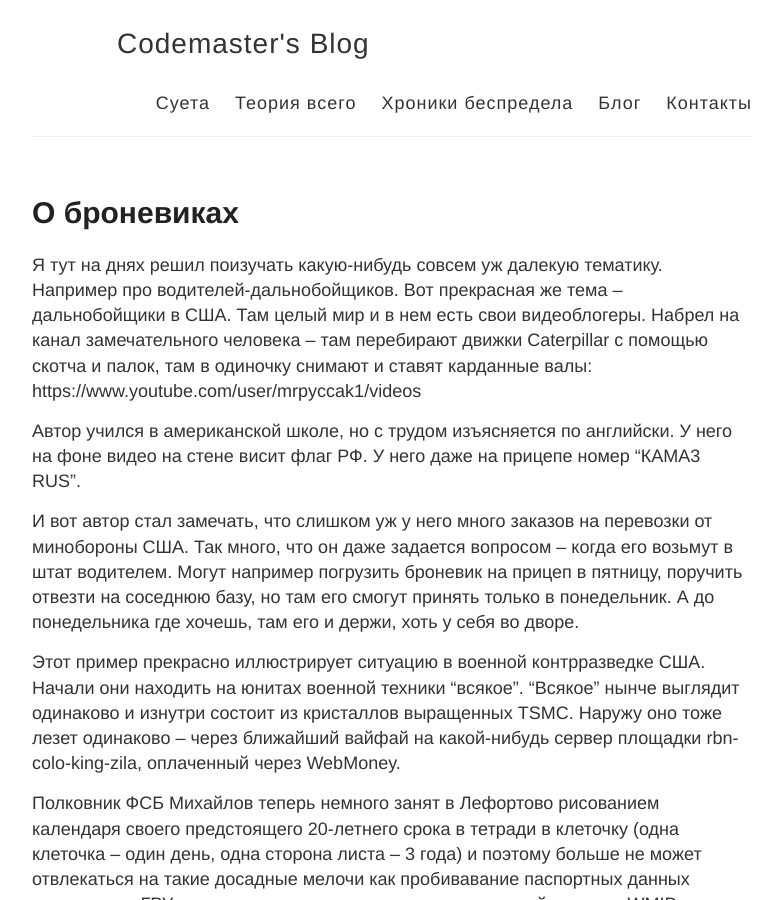
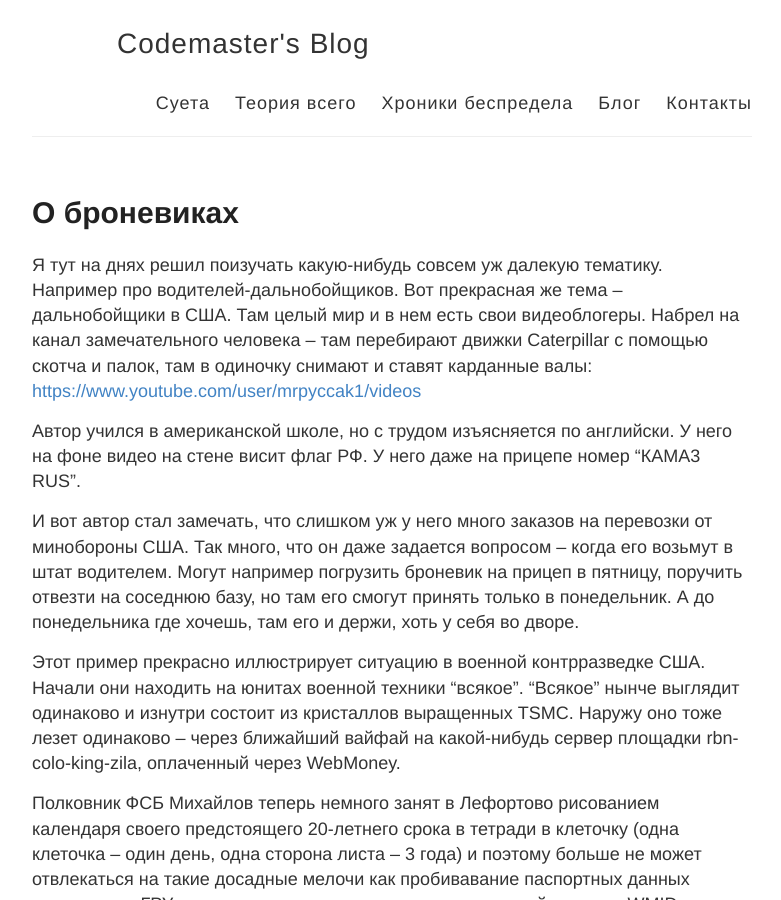
Before and after one commit to decrafts/r, a Jekyll site: the page built from _posts/2019/02/2019-02-24-bronevik.md, in a window 1280 px wide and 900 px high. Shown: the whole window, without its empty margins (248-1029 px from the left). Built offline with Jekyll 4.4.1, drawn with Linux system fonts in a browser that asks for light colours; comment, search, counter and statistics services are not loaded; part of the change alters nothing that is shown.

```diff
--- a/_posts/2019/02/2019-02-24-bronevik.md
+++ b/_posts/2019/02/2019-02-24-bronevik.md
@@ -5,7 +5,7 @@ permalink: /bronevik.html
 categories: [uncheck]
 ---
 
-Я тут на днях решил поизучать какую-нибудь совсем уж далекую тематику. Например про водителей-дальнобойщиков. Вот прекрасная же тема – дальнобойщики в США. Там целый мир и в нем есть свои видеоблогеры. Набрел на канал замечательного человека – там перебирают движки Caterpillar с помощью скотча и палок, там в одиночку снимают и ставят карданные валы: https://www.youtube.com/user/mrpyccak1/videos
+Я тут на днях решил поизучать какую-нибудь совсем уж далекую тематику. Например про водителей-дальнобойщиков. Вот прекрасная же тема – дальнобойщики в США. Там целый мир и в нем есть свои видеоблогеры. Набрел на канал замечательного человека – там перебирают движки Caterpillar с помощью скотча и палок, там в одиночку снимают и ставят карданные валы: <a href="https://www.youtube.com/user/mrpyccak1/videos">https://www.youtube.com/user/mrpyccak1/videos</a>
 
 Автор учился в американской школе, но с трудом изъясняется по английски. У него на фоне видео на стене висит флаг РФ. У него даже на прицепе номер “КАМА3 RUS”.
 
```
